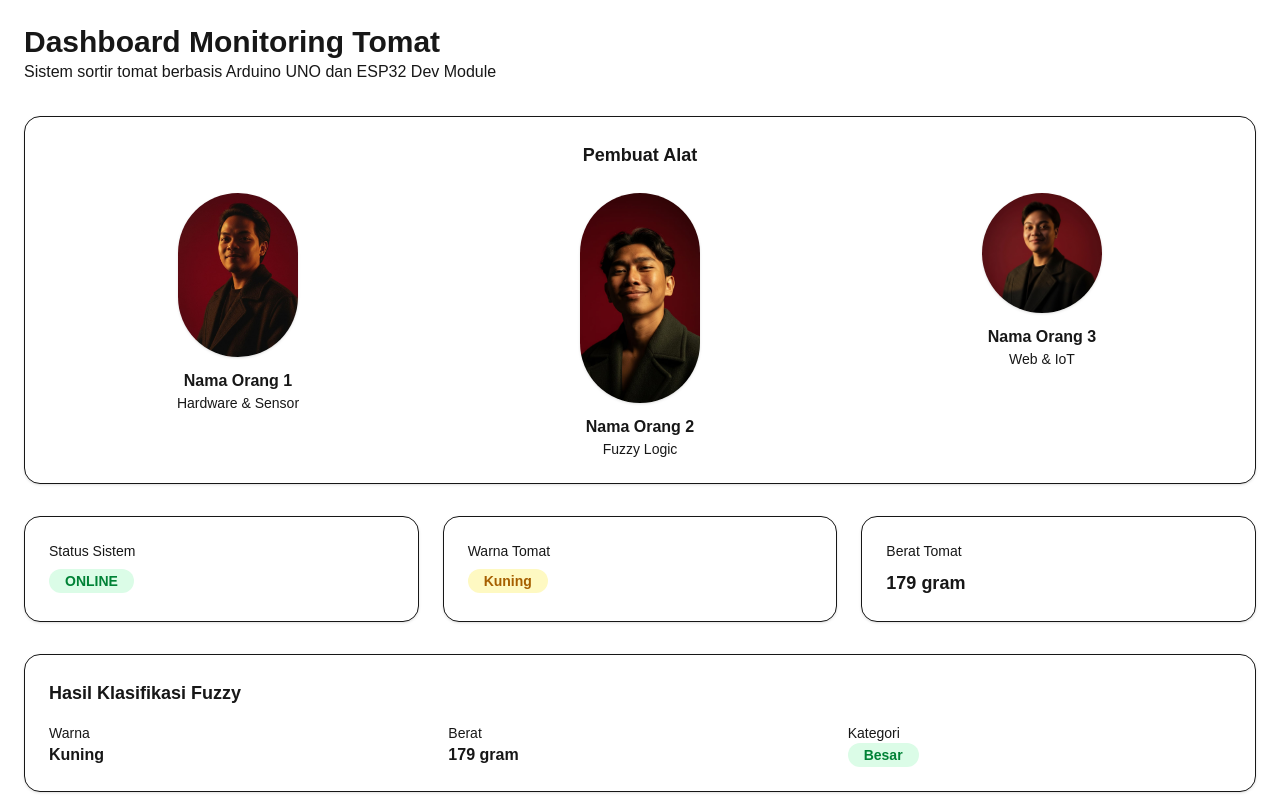
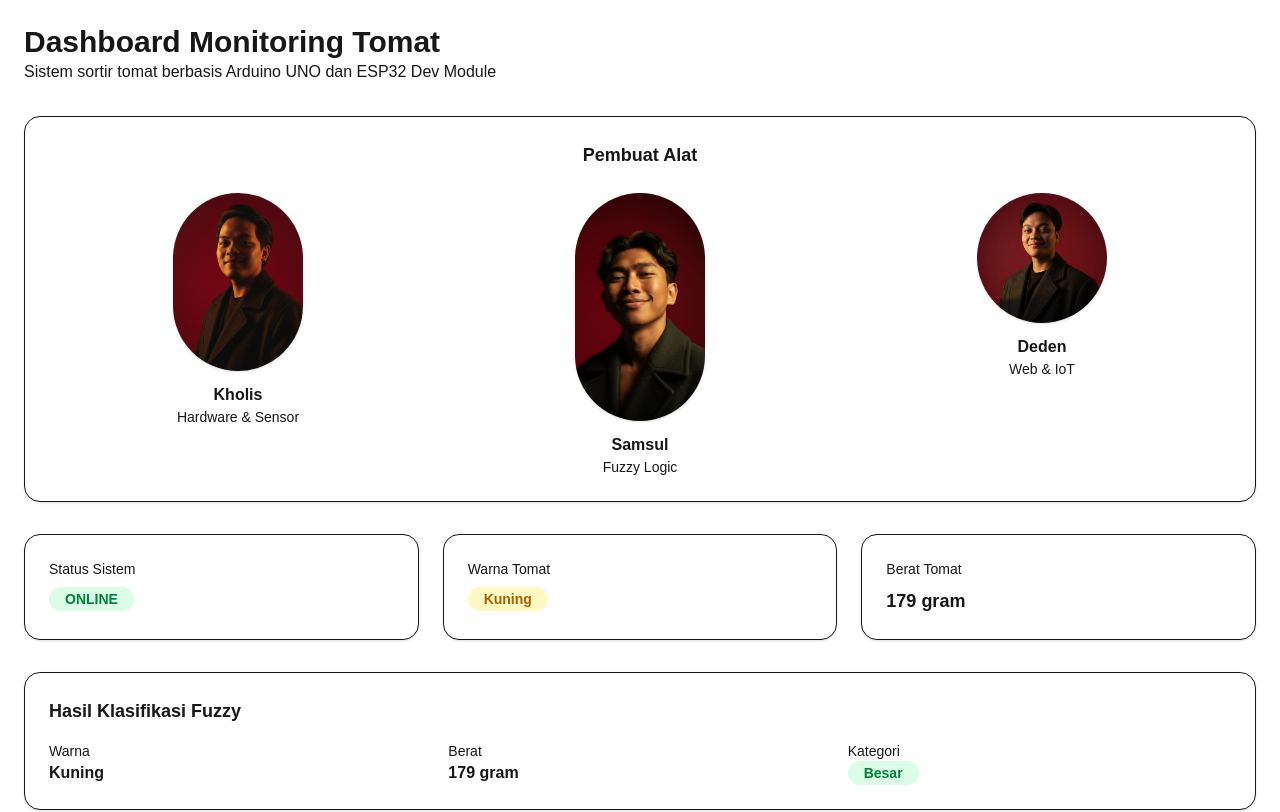
Before and after one commit to teknikelektro594-dev/dasboard-tomat, a Next.js app in the folder frontend/: page / in a window 1280 px wide. Shown: the top 812 px of the page. Built offline with nearby package versions, Linux system fonts and the light colour scheme.

Commit message:
update nama

```diff
--- a/frontend/app/page.tsx
+++ b/frontend/app/page.tsx
@@ -116,11 +116,11 @@ export default function Home() {
               <Image
                 src="/kholas.jpg"
                 alt="Pembuat 1"
-                width={120}
-                height={120}
+                width={130}
+                height={130}
                 className="rounded-full shadow mb-3"
               />
-              <p className="font-semibold">Nama Orang 1</p>
+              <p className="font-semibold">Kholis</p>
               <p className="text-sm text-black-600">Hardware & Sensor</p>
             </div>
 
@@ -128,11 +128,11 @@ export default function Home() {
               <Image
                 src="/samsul.jpg"
                 alt="Pembuat 2"
-                width={120}
-                height={120}
+                width={130}
+                height={130}
                 className="rounded-full shadow mb-3"
               />
-              <p className="font-semibold">Nama Orang 2</p>
+              <p className="font-semibold">Samsul</p>
               <p className="text-sm text-black-600">Fuzzy Logic</p>
             </div>
 
@@ -140,11 +140,11 @@ export default function Home() {
               <Image
                 src="/aku.jpg"
                 alt="Pembuat 3"
-                width={120}
-                height={120}
+                width={130}
+                height={130}
                 className="rounded-full shadow mb-3"
               />
-              <p className="font-semibold">Nama Orang 3</p>
+              <p className="font-semibold">Deden</p>
               <p className="text-sm text-black-600">Web & IoT</p>
             </div>
           </div>
```
